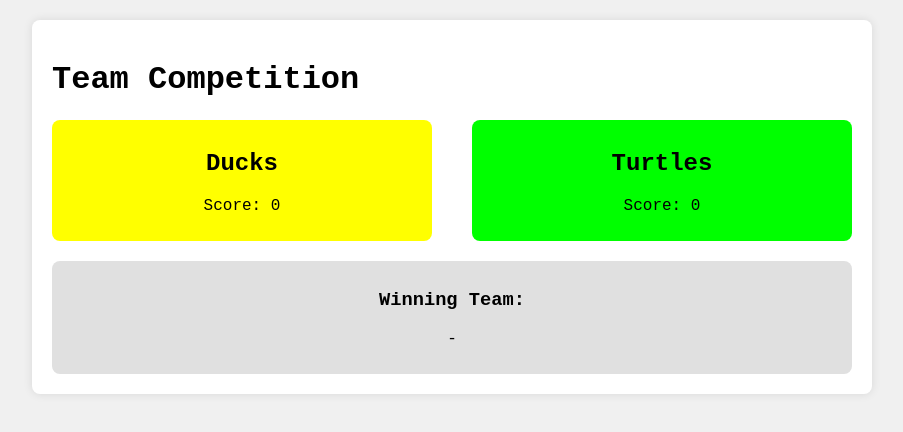
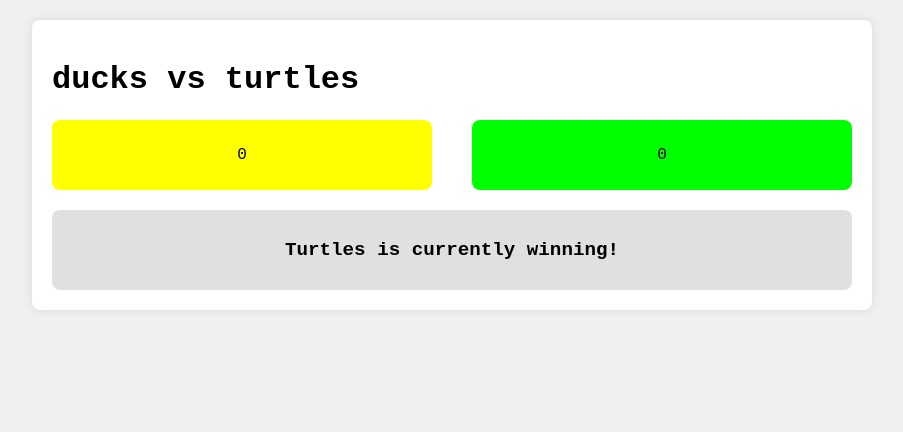
Before and after one commit to huskey404/duck-vs-turtle, a plain HTML site: page index.html in a window 1280 px wide. Shown: the whole page, without its empty margins (188-1091 px from the left). Drawn offline with Linux system fonts and the light colour scheme.

Commit message:
Update index.html

```diff
--- a/index.html
+++ b/index.html
@@ -8,20 +8,17 @@
 </head>
 <body>
     <div class="container">
-        <h1>Team Competition</h1>
+        <h1>ducks vs turtles</h1>
         <div class="teams">
             <div id="ducks" class="team">
-                <h2>Ducks</h2>
-                <p>Score: <span id="ducks-score">0</span></p>
+                <p><span id="ducks-score">0</span></p>
             </div>
             <div id="turtles" class="team">
-                <h2>Turtles</h2>
-                <p>Score: <span id="turtles-score">0</span></p>
+                <p><span id="turtles-score">0</span></p>
             </div>
         </div>
         <div id="winning-team">
-            <h3>Winning Team:</h3>
-            <p id="winning-team-name">-</p>
+            <p id="winning-team-message">-</p>
         </div>
     </div>
 
```
